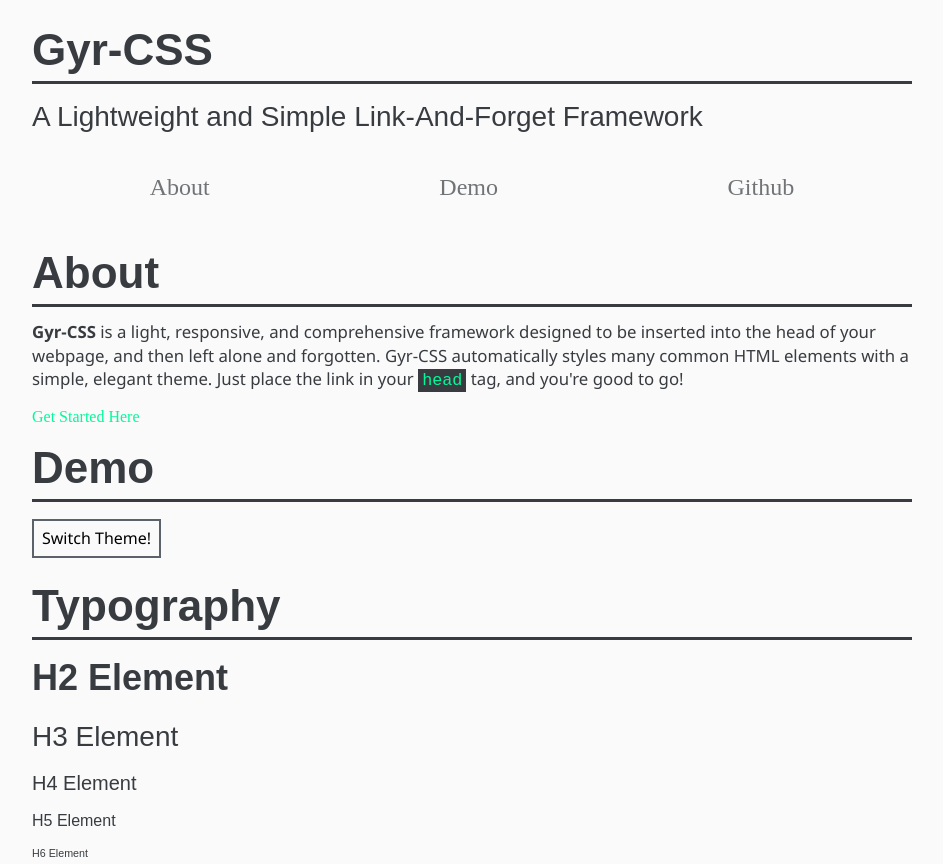
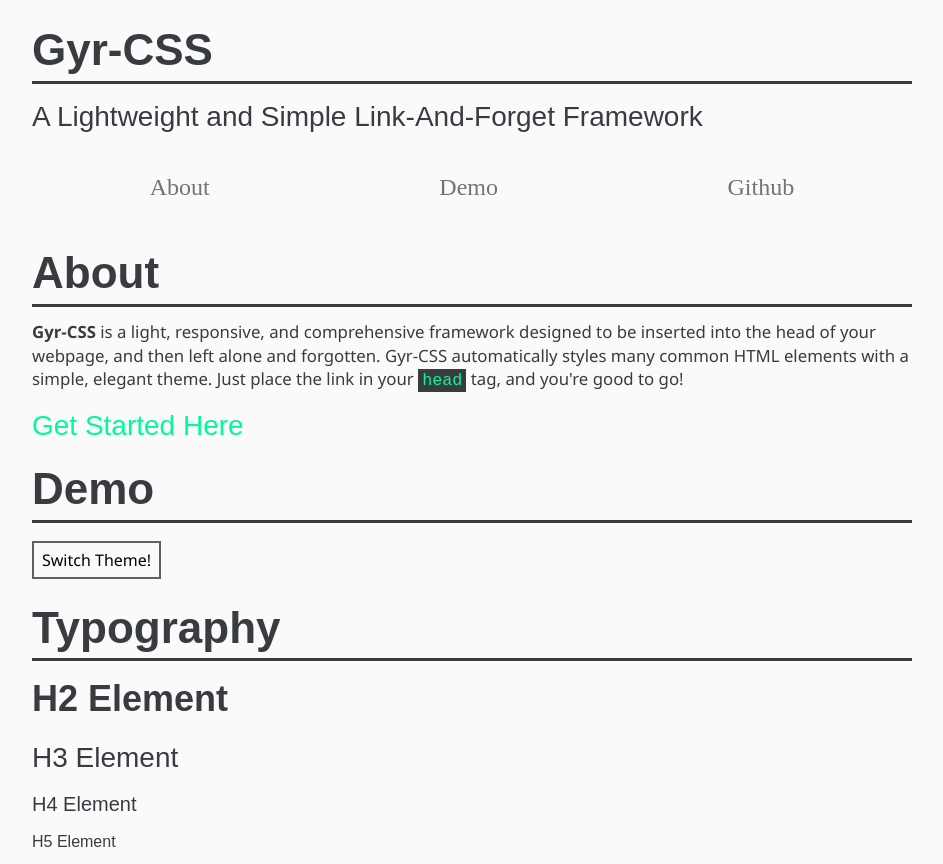
Before and after one commit to hvlck/gyr-css, a website: page index.html in a window 1280 px wide. Shown: the top 864 px of the page, without its empty margins (168-1111 px from the left). Drawn offline with Linux system fonts and the light colour scheme.

Commit message:
fix: made get started link larger

```diff
--- a/index.html
+++ b/index.html
@@ -21,7 +21,7 @@
       <a name="about"></a>
       <h1>About</h1>
       <p><b>Gyr-CSS</b> is a light, responsive, and comprehensive framework designed to be inserted into the head of your webpage, and then left alone and forgotten.  Gyr-CSS automatically styles many common HTML elements with a simple, elegant theme.  Just place the link in your <code>head</code> tag, and you're good to go!</p>
-      <a href="https://github.com/EthanJustice/Gyr-CSS">Get Started Here</a>
+      <h3><a href="https://github.com/EthanJustice/Gyr-CSS">Get Started Here</a></h3>
     </div>
 
     <a name="demo"></a>
```
